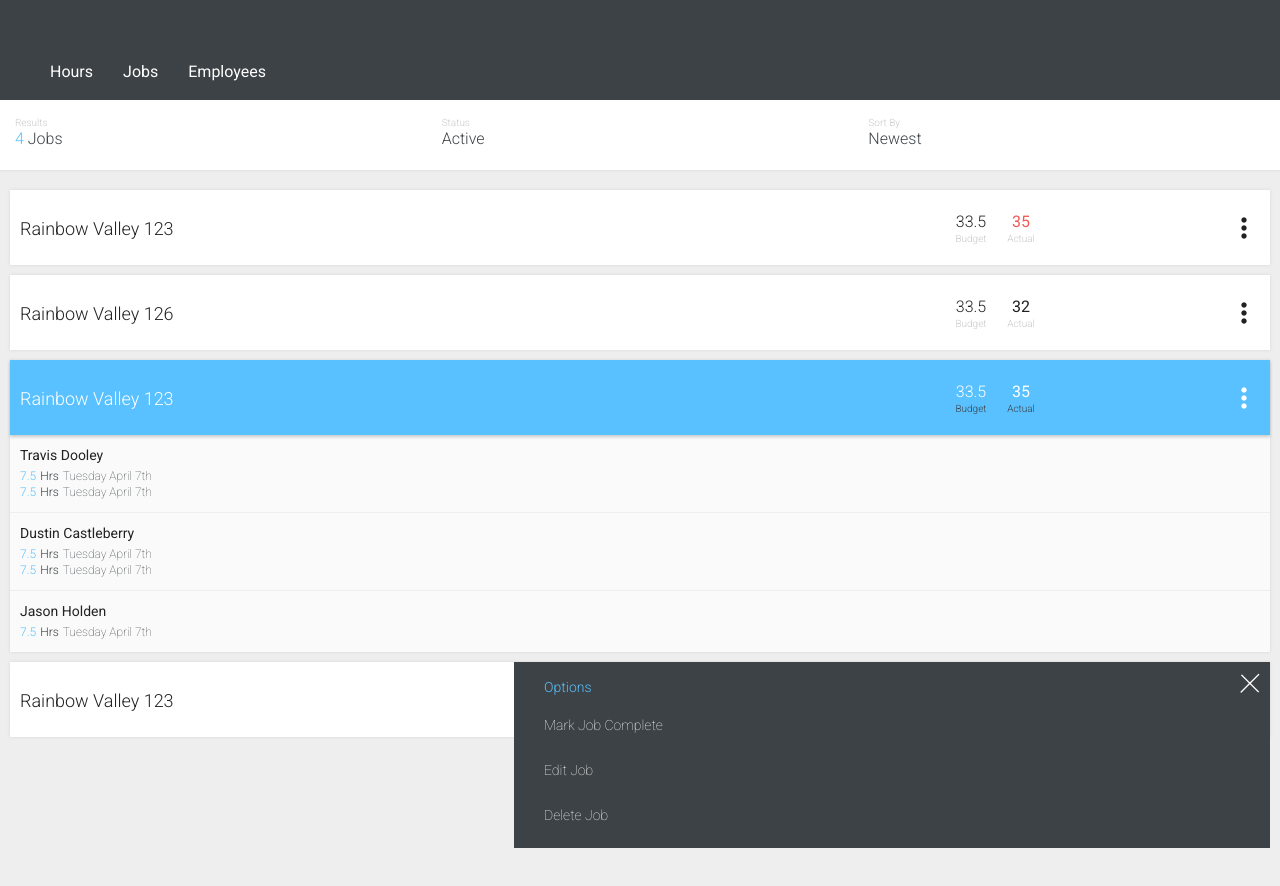
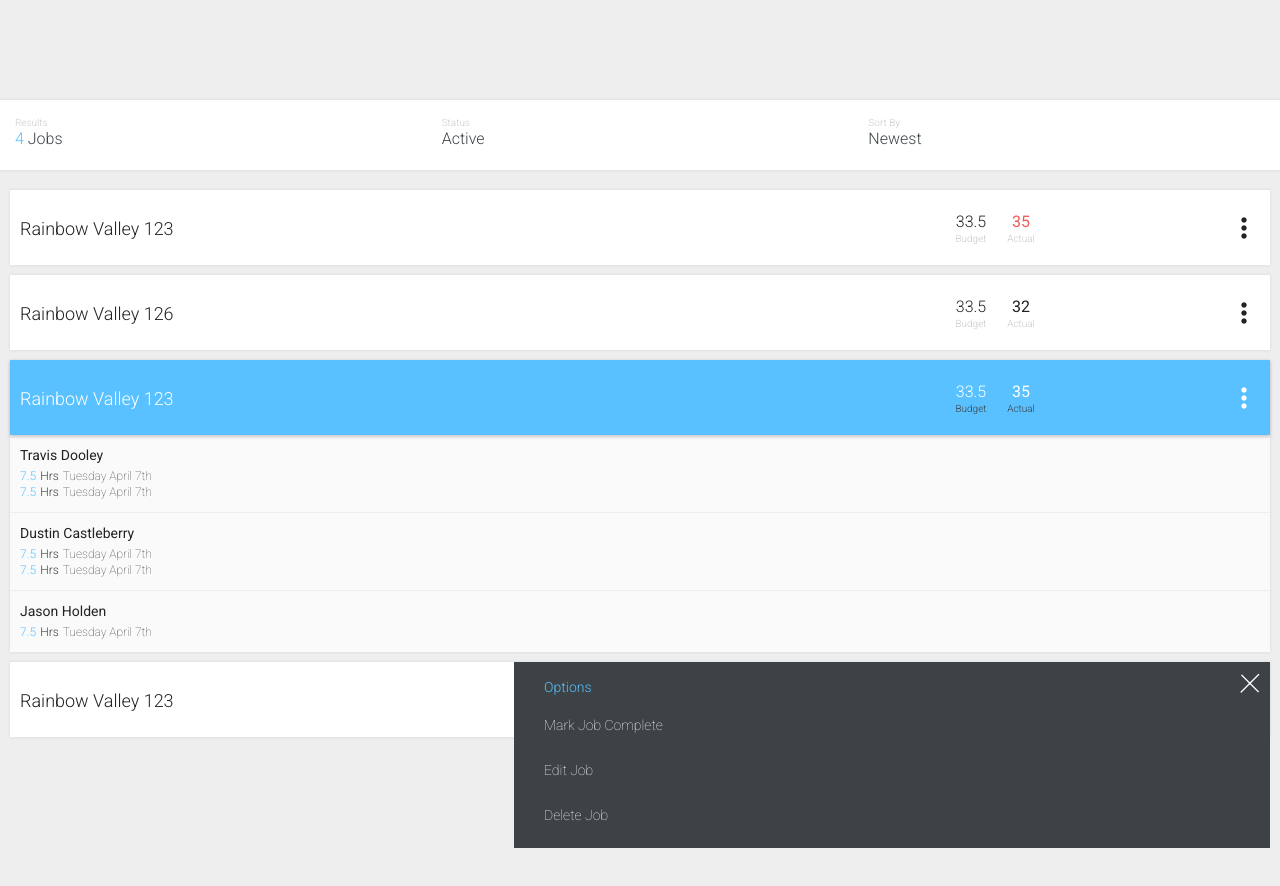
Before and after one commit to travisbmiller/travisbmiller.github.io, a plain HTML site: page wow/index.html in a window 1280 px wide. Drawn offline with Linux system fonts and the light colour scheme.

Commit message:
testing scroll problem

```diff
--- a/wow/index.html
+++ b/wow/index.html
@@ -10,7 +10,7 @@
     <meta name="viewport" content="width=device-width, initial-scale=1">
 </head>
 <body ng-app="app">
-    <header class="top"></header>
+<!-- <header class="top"></header>
 <nav class="row">
     <div class="column small-12">
         <ul class="row">
@@ -19,7 +19,7 @@
             <li class="">Employees</li>
         </ul>
     </div>
-</nav>
+</nav> -->
 
 <section class="display-bar row">
     <section class="column small-4 result-display">
```
